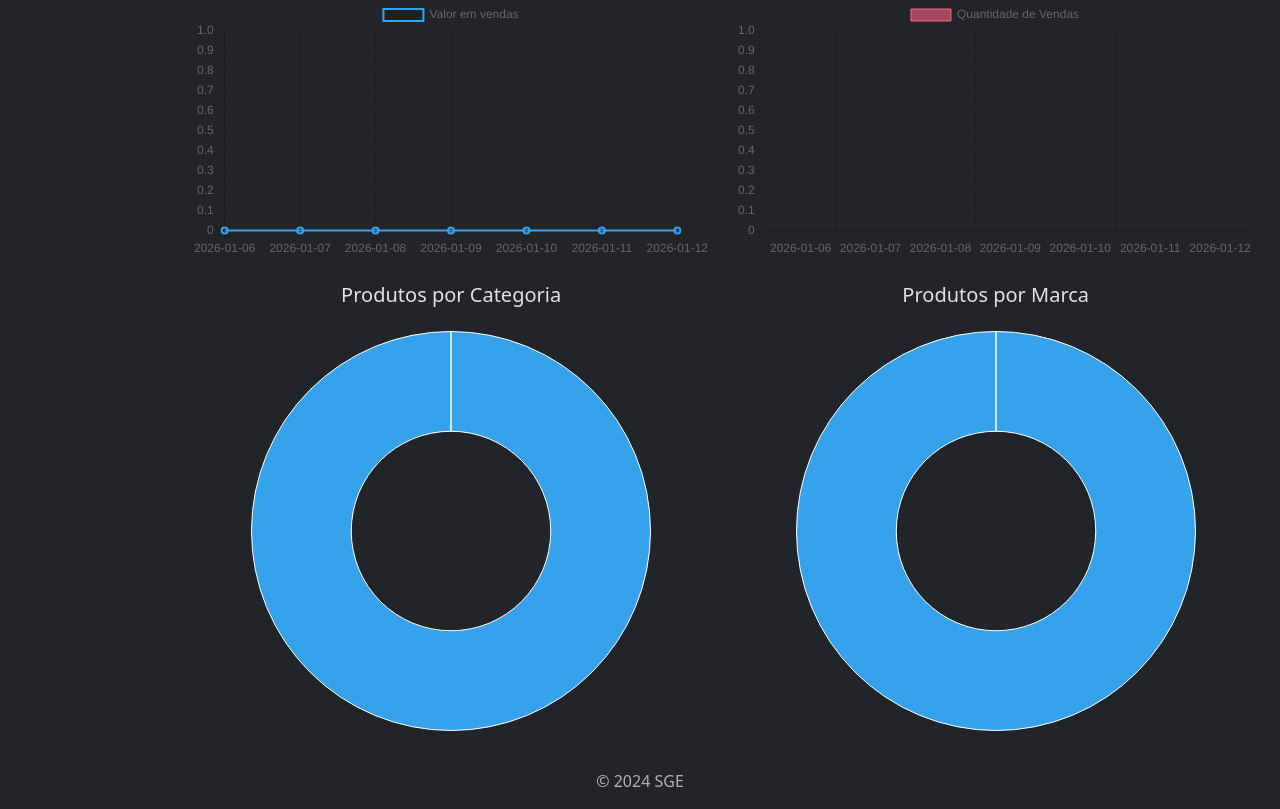
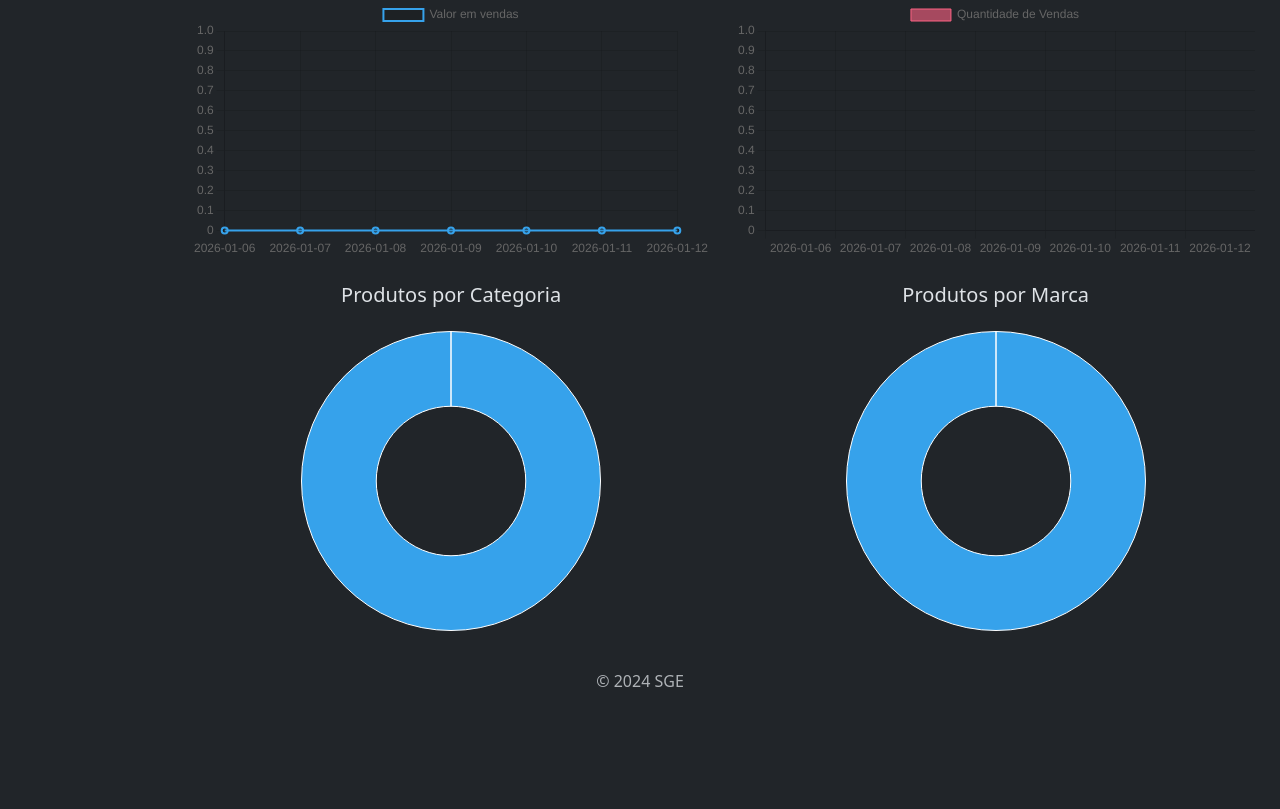
Before and after one commit to elainefs/django-sge, a Django app: page / in a window 1280 px wide. Shown: the part 607-1416 px from the top of the page. After the commit the page ends 1294 px from the top, so only its background shows below. Run offline with Django 5.2, Linux system fonts and the light colour scheme; a user stored in the database is signed in; tables that the repository leaves empty hold one stand-in row (values such as "Sample post").

Commit message:
fix: fix charts responsiveness

```diff
--- a/config/templates/home.html
+++ b/config/templates/home.html
@@ -89,7 +89,7 @@
     <div class="col-md-6 text-center">
       <h5 class="mb-3">Produtos por Categoria</h5>
       <div class="mt-4"></div>
-      <div class="embed-responsive embed-responsive-1by1" style="width: 400px; display: inline-block;">
+      <div class="embed-responsive embed-responsive-1by1" style="display: inline-block;">
         <canvas id="productByCategoryChart" class="embed-responsive-item"></canvas>
       </div>
     </div>
@@ -97,7 +97,7 @@
     <div class="col-md-6 text-center">
       <h5 class="mb-3">Produtos por Marca</h5>
       <div class="mt-4"></div>
-      <div style="width: 400px; display: inline-block;">
+      <div class="embed-responsive embed-responsive-1by1" style="display: inline-block;">
         <canvas id="productByBrandChart" class="embed-responsive-item"></canvas>
       </div>
     </div>
```
